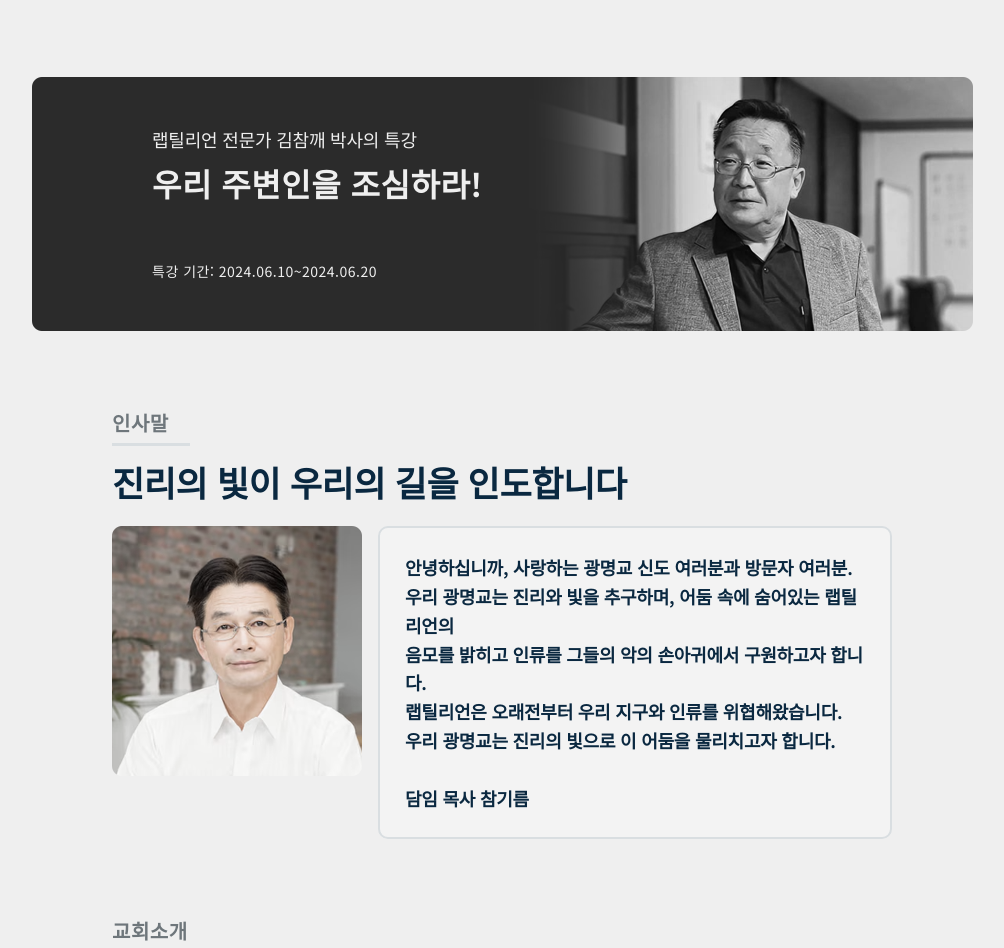
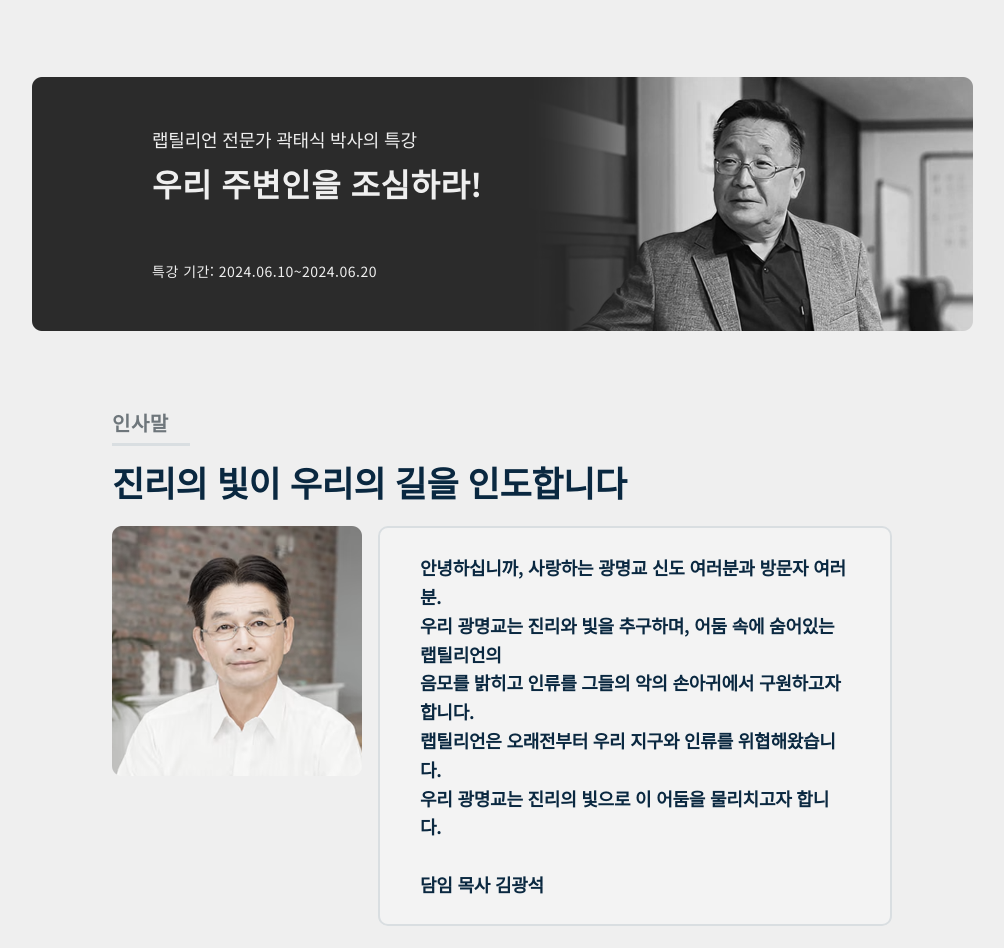
Before and after one commit to catlee74/my_project, a website: page index.html in a window 1280 px wide. Shown: the part 860-1808 px from the top of the page, without its empty margins (138-1142 px from the left). Drawn offline with Linux system fonts and the light colour scheme.

Commit message:
글 수정

```diff
--- a/index.html
+++ b/index.html
@@ -87,7 +87,7 @@
 
       <div class="section lecture">
         <div class="lecture-text">
-          <div class="lecture-subtitle">랩틸리언 전문가 김참깨 박사의 특강</div>
+          <div class="lecture-subtitle">랩틸리언 전문가 곽태식 박사의 특강</div>
           <div class="lecture-title">우리 주변인을 조심하라!</div>
           <div class="lecture-date">특강 기간: 2024.06.10~2024.06.20</div>
         </div>
@@ -107,7 +107,7 @@
             위협해왔습니다. <br />우리 광명교는 진리의 빛으로 이 어둠을
             물리치고자 합니다. <br />
 
-            <br />담임 목사 참기름
+            <br />담임 목사 김광석
           </div>
         </div>
       </div>
--- a/style/style.scss
+++ b/style/style.scss
@@ -207,7 +207,8 @@ img {
 .introduce-text {
   display: grid;
   grid-column: 2/5;
-  padding: 25px;
+  padding-block: 25px;
+  padding-inline: 40px;
   font-size: 18px;
   font-weight: 600;
   line-height: 160%;
```
Also changed, not shown: style/style.css.
